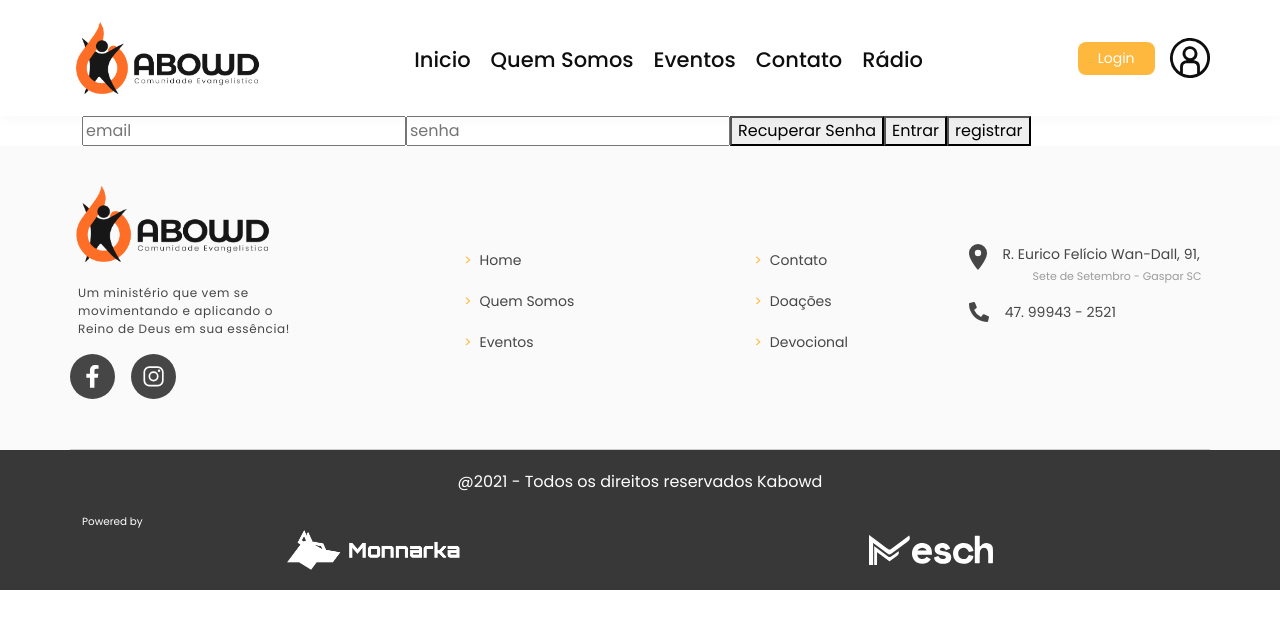
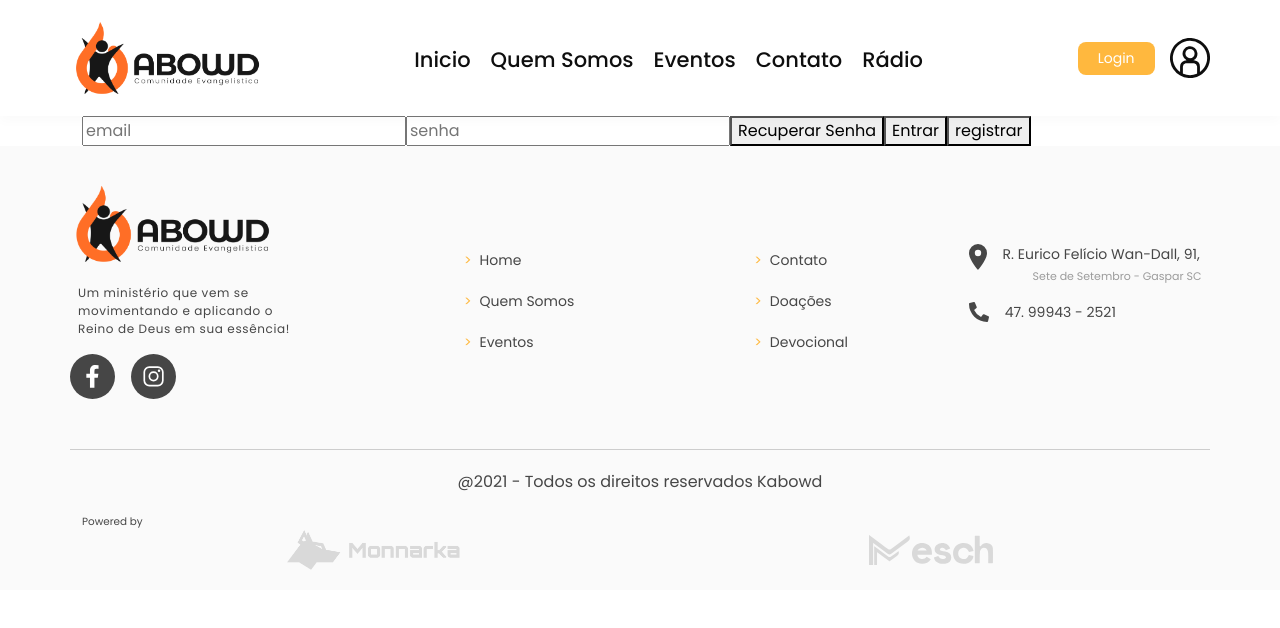
Before and after one commit to elielmeschss/kabowd-church, a React (Create React App) app: page /login in a window 1280 px wide. Shown: the top 628 px of the page. Built offline with nearby package versions, Linux system fonts and the light colour scheme.

Commit message:
Fix pages and radio

```diff
--- a/src/pages/Radio/Radio.jsx
+++ b/src/pages/Radio/Radio.jsx
@@ -3,8 +3,7 @@ import React from "react";
 export default function Radio(){
   return(
     <div>
-      <h1>Olá Mundo!</h1>
-      <p>Rádio</p>
+      <iframe src="https://player.hdradios.net/player-web/7540" frameborder="0" width="100%" height="600"></iframe>
     </div>
   )
 }
--- a/src/views/static/footer/footer.module.scss
+++ b/src/views/static/footer/footer.module.scss
@@ -1,4 +1,4 @@
-.content_container_footer_styled{
+.content_container_footer_styled {
     background: #FAFAFA;
 }
 
@@ -115,18 +115,18 @@
         }
     }
 
-    .footer_kwd_mob{
+    .footer_kwd_mob {
         border-bottom: 1px solid #cdcdcd;
 
-        .content_principal_institutional_mob{
+        .content_principal_institutional_mob {
             text-align: center;
 
-            img{
+            img {
                 width: 100%;
                 max-width: 250px;
             }
 
-            p{
+            p {
                 font-family: 'Poppins';
                 font-weight: 400;
                 font-size: 0.75rem;
@@ -138,7 +138,7 @@
             }
         }
 
-        .content_menu_institutional_mob{
+        .content_menu_institutional_mob {
 
             .institutional_menu_footer_mob {
                 display: flex;
@@ -176,7 +176,7 @@
             }
         }
 
-        .content_location_institutional_mob{
+        .content_location_institutional_mob {
             .location_content_kwd_mob {
                 display: flex;
                 gap: 16px;
@@ -219,31 +219,31 @@
             }
         }
     }
+
+    .copy_txt {
+        text-align: center;
+        padding: 20px 0;
+        color: #464646;
+    }
 }
 
-.institutional_medias{
+.institutional_medias {
     display: flex;
     gap: 16px;
 
-    @media (max-width: 768px){
+    @media (max-width: 768px) {
         justify-content: center;
         margin: 28px 0;
     }
 
-    img{
+    img {
         width: 45px;
         height: 45px;
     }
 }
 
 .footer_copy_content {
-    background: #383838;
-
-    .copy_txt {
-        text-align: center;
-        padding: 20px 0;
-        color: #fff;
-    }
+    // background: #383838;
 
     .development_footer {
         &::before {
@@ -251,9 +251,9 @@
             display: block;
             font-size: .65rem;
             text-decoration: none;
-            color: #ffffff;
+            color: #464646;
 
-            @media (max-width: 768px){
+            @media (max-width: 768px) {
                 margin-bottom: 20px;
             }
         }
@@ -268,9 +268,10 @@
             img {
                 max-width: 100%;
                 height: 40px;
+                filter: contrast(0.7);
             }
 
-            .mesch_company{
+            .mesch_company {
                 height: 30px;
             }
         }
--- a/src/views/static/footer/layout/FooterDesktop.jsx
+++ b/src/views/static/footer/layout/FooterDesktop.jsx
@@ -66,7 +66,9 @@ export default function FooterDesktop() {
                             </div>
                         </div>
 
-
+                        <div className={styled.copy_txt}>
+                            <span>@2021 - Todos os direitos reservados Kabowd</span>
+                        </div>
                     </div>
                 </Row>
             </Container>
@@ -74,9 +76,7 @@ export default function FooterDesktop() {
             <div className={styled.footer_copy_content}>
                 <Container>
                     <Row>
-                        <div className={styled.copy_txt}>
-                            <span>@2021 - Todos os direitos reservados Kabowd</span>
-                        </div>
+
                         <div className={styled.development_footer}>
                             <div className={styled.powered_images}>
                                 <a href="https://agenciamonnarka.com.br/" target={`__blank`}>
--- a/src/views/static/header/components/navbar/Navbar.scss
+++ b/src/views/static/header/components/navbar/Navbar.scss
@@ -1,5 +1,6 @@
 .kwd-inner-menu {
   width: 50%;
+
   .kwd-menu {
 
     .kwd-list-menu {
@@ -12,28 +13,32 @@
       gap: 20px;
       margin: 0;
 
-      li{
+      li {
         list-style: none;
         font-size: 21px;
         // padding: 0 19px;
         height: 29px;
         color: #0E0E0E;
 
-        a{
+        a {
           text-decoration: none;
           color: #0E0E0E;
           font-weight: 500;
+
+          &:hover {
+            color: #FFB83E;
+            transition: .2s;
+          }
         }
       }
 
-      .active{
+      .active {
 
-        a{
+        a {
           color: #FFB83E;
-          transition: .5s;
         }
 
-        ::after{
+        ::after {
           content: "";
           height: 1px;
           background: #FFB83E;
```
